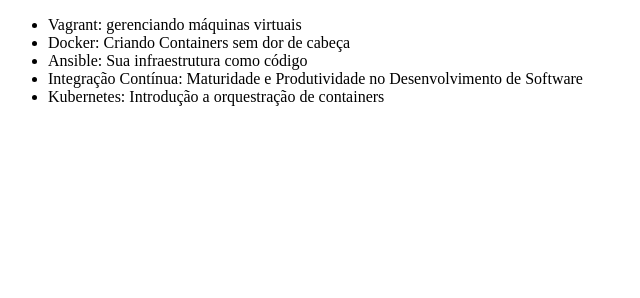
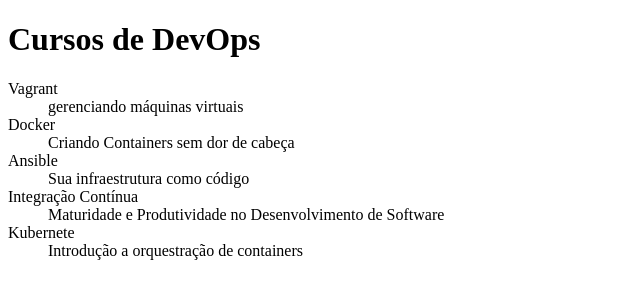
Before and after one commit to eduardo-lopes-95/Alura_Git, a plain HTML site: page index.html in a window 1280 px wide. Shown: the whole page, without its empty margins (0-640 px from the left). Drawn offline with Linux system fonts and the light colour scheme.

Commit message:
Atualizando a estrutura de lista para dt e dd

```diff
--- a/index.html
+++ b/index.html
@@ -5,12 +5,22 @@
     <title>Cursos de Curso de Devops da Alura</title>
 </head>
 <body>
-    <ul>
-        <li>Vagrant: gerenciando máquinas virtuais</li>
-        <li>Docker: Criando Containers sem dor de cabeça</li>
-        <li>Ansible: Sua infraestrutura como código</li>
-        <li>Integração Contínua: Maturidade e Produtividade no Desenvolvimento de Software</li>
-        <li>Kubernetes: Introdução a orquestração de containers</li>
-    </ul>
+    <h1>Cursos de DevOps</h1>
+    <dl>
+        <dt>Vagrant</dt>
+        <dd>gerenciando máquinas virtuais</dd>
+
+        <dt>Docker</dt>
+        <dd>Criando Containers sem dor de cabeça</dd>
+
+        <dt>Ansible</dt>
+        <dd>Sua infraestrutura como código</dd>
+
+        <dt>Integração Contínua</dt>
+        <dd>Maturidade e Produtividade no Desenvolvimento de Software</dd>
+
+        <dt>Kubernete</dt>
+        <dd>Introdução a orquestração de containers</dd>
+    </dl>
 </body>
 </html>
```
